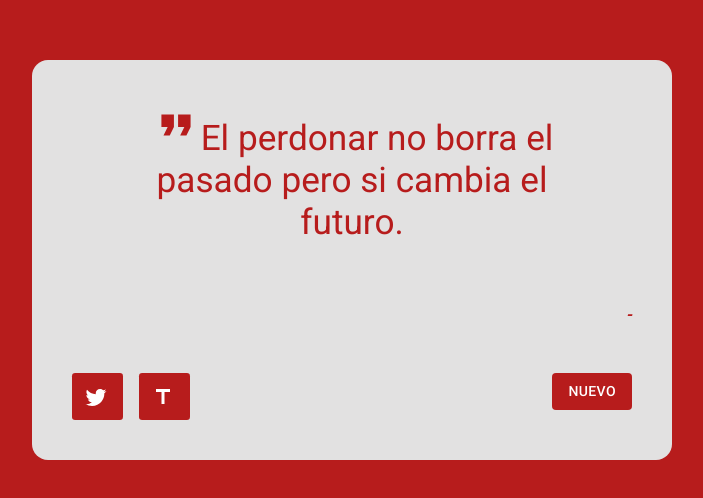
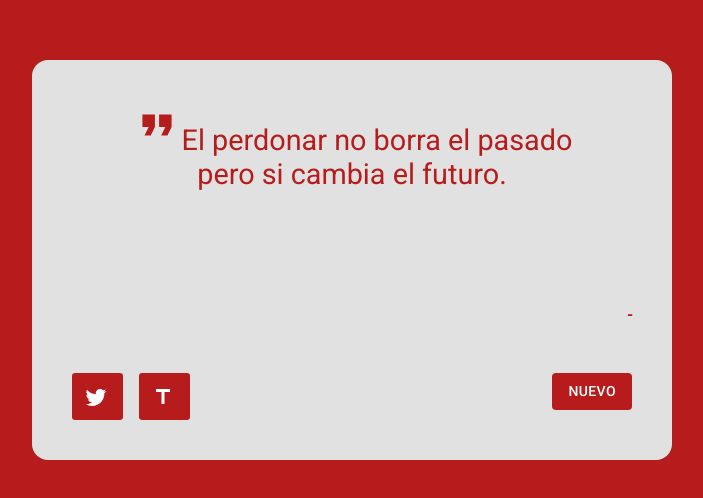
Before and after one commit to bmsebastian2/TarjetaMensajeTwitter, a React (Create React App) app: page / in a window 1280 px wide. Shown: the part 140-638 px from the top of the page, without its empty margins (288-991 px from the left). Built offline with nearby package versions, Linux system fonts and the light colour scheme.

Commit message:
Se modifico el tamaño nuevamente , listo pasa la pagina

```diff
--- a/src/App.jsx
+++ b/src/App.jsx
@@ -40,7 +40,7 @@ function App() {
             id="text"
             className="border"
             style={{
-              fontSize: "2.2rem",
+              fontSize: "1.8rem",
               color: `${listTool[idstate-1].color}`,
               marginLeft: "2rem",
               marginRight: "2rem",
```
